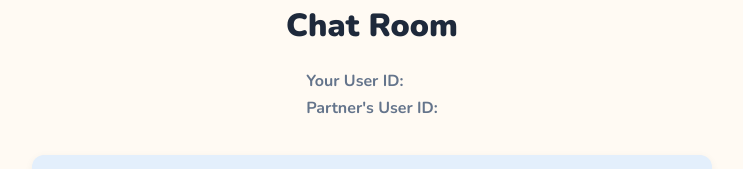
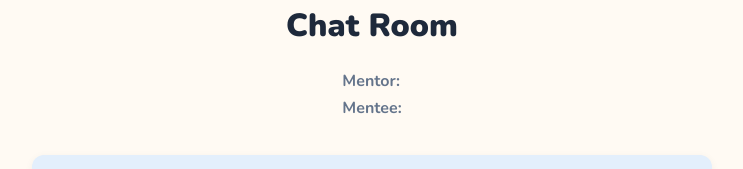
Before and after one commit to mahee045/Bridge-Up, a React (Vite) app in the folder client/: page /chat in a window 1280 px wide. Shown: the part 169-338 px from the top of the page, without its empty margins (268-1011 px from the left). Built offline with nearby package versions, Linux system fonts and the light colour scheme.

Commit message:
made changes to the user ID

```diff
--- a/client/src/pages/ChatPage.jsx
+++ b/client/src/pages/ChatPage.jsx
@@ -1,28 +1,34 @@
-import React from "react";
+import React, { useState, useEffect, useRef } from "react";
 import { useSearchParams, useNavigate } from "react-router-dom";
 import { io } from "socket.io-client";
-import { useState, useEffect, useRef } from "react";
 import "./ChatPage.scss";
 import { removeFromMatchQueue } from "../api/user";
 
 export default function ChatPage() {
   const [searchParams] = useSearchParams();
+  const navigate = useNavigate();
+  const socketRef = useRef(null);
+  const messagesEndRef = useRef(null);
+
+  // Extract relevant URL parameters: IDs and user names
   const userId = searchParams.get("userId");
   const partnerId = searchParams.get("partnerId");
+  const userName = searchParams.get("userName");
+  const partnerName = searchParams.get("partnerName");
 
+  // Local state for message list and input field
   const [messages, setMessages] = useState([]);
   const [input, setInput] = useState("");
-  const socketRef = useRef(null);
-  const navigate = useNavigate();
-  const messagesEndRef = useRef(null);
 
+  // Helper function to determine consistent room naming convention
   function getRoomName(id1, id2) {
     return [id1, id2].sort().join("-");
   }
 
+  // Establish socket connection and manage message listening
   useEffect(() => {
     if (!userId || !partnerId) {
-      console.error("Missing userId or partnerId");
+      console.error("Missing userId or partnerId. Cannot establish room.");
       return;
     }
 
@@ -36,34 +42,37 @@ export default function ChatPage() {
       setMessages((prev) => [...prev, data]);
     });
 
+    // Cleanup connection on component unmount
     return () => {
       socketRef.current.disconnect();
     };
   }, [userId, partnerId]);
 
+  // Ensure chat scrolls automatically to the latest message
   useEffect(() => {
     if (messagesEndRef.current) {
       messagesEndRef.current.scrollIntoView({ behavior: "smooth" });
     }
   }, [messages]);
 
+  // Handle sending new message
   const handleSend = () => {
-    if (input.trim() === "") return;
+    if (input.trim() === "") return; // Prevent empty messages
 
     const room = getRoomName(userId, partnerId);
+
     const messageData = {
       room,
       sender: userId,
       text: input,
-      timestamp: Date.now(),  // timestamp when sending
+      timestamp: Date.now(),
     };
 
     socketRef.current.emit("send_message", messageData);
-
     setInput("");
   };
 
-  //deleting user if they go to feedback form
+  // Manage ending session and cleaning up queue participation
   const handleEndSession = async () => {
     const queueId = localStorage.getItem("queueId");
     if (queueId) {
@@ -77,7 +86,7 @@ export default function ChatPage() {
     navigate(`/feedback?from_user_id=${userId}&partner_user_id=${partnerId}`);
   };
 
-  //time stamp function
+  // Format timestamps for human-readable chat bubbles
   function formatTimestamp(timestamp) {
     const date = new Date(timestamp);
     const hours = date.getHours();
@@ -86,16 +95,17 @@ export default function ChatPage() {
     return formattedTime;
   }
 
-
   return (
     <div className="chat-page">
       <h2>Chat Room</h2>
+
+      {/* Display usernames instead of system IDs */}
       <div>
-        <p><strong>Your User ID:</strong> {userId}</p>
-        <p><strong>Partner's User ID:</strong> {partnerId}</p>
+        <p><strong>Mentor:</strong> {userName}</p>
+        <p><strong>Mentee:</strong> {partnerName}</p>
       </div>
 
-      {/* Messages list */}
+      {/* Message history list */}
       <div className="chat-messages">
         {messages.length === 0 ? (
           <p className="no-messages">No messages yet.</p>
@@ -105,12 +115,12 @@ export default function ChatPage() {
               key={idx}
               className={`chat-message ${msg.system ? "system" : (msg.sender === userId ? "you" : "partner")}`}
             >
+              {/* System messages vs. user-generated content */}
               {msg.system ? (
                 <em>{msg.text}</em>
               ) : (
                 <>
-            <strong>{msg.sender === userId ? "You" : "Partner"}:</strong> {msg.text}
-            {/* Add the timestamp display here */}
+                  <strong>{msg.sender === userId ? "You" : partnerName}:</strong> {msg.text}
                   <div className="timestamp">
                     {msg.timestamp && formatTimestamp(msg.timestamp)}
                   </div>
@@ -119,11 +129,11 @@ export default function ChatPage() {
             </div>
           ))
         )}
+        {/* Reference to keep scroll at bottom */}
         <div ref={messagesEndRef} />
       </div>
 
-
-      {/* Message input box */}
+      {/* Input field and send button */}
       <div className="chat-input-row">
         <input
           type="text"
@@ -139,9 +149,19 @@ export default function ChatPage() {
           Send
         </button>
       </div>
+
+      {/* End session button */}
       <button
         onClick={handleEndSession}
-  style={{ marginTop: "20px", padding: "0.7em 2em", borderRadius: "8px", background: "#f59e0b", color: "#fff", fontWeight: 600, cursor: "pointer" }}
+        style={{
+          marginTop: "20px",
+          padding: "0.7em 2em",
+          borderRadius: "8px",
+          background: "#f59e0b",
+          color: "#fff",
+          fontWeight: 600,
+          cursor: "pointer",
+        }}
       >
         End Session
       </button>
```
Lines whose indentation alone changed are shown as unchanged.
